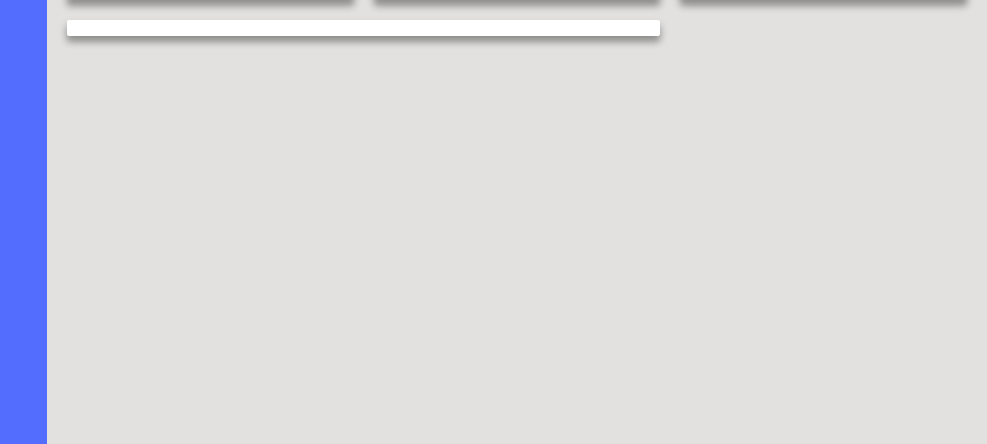
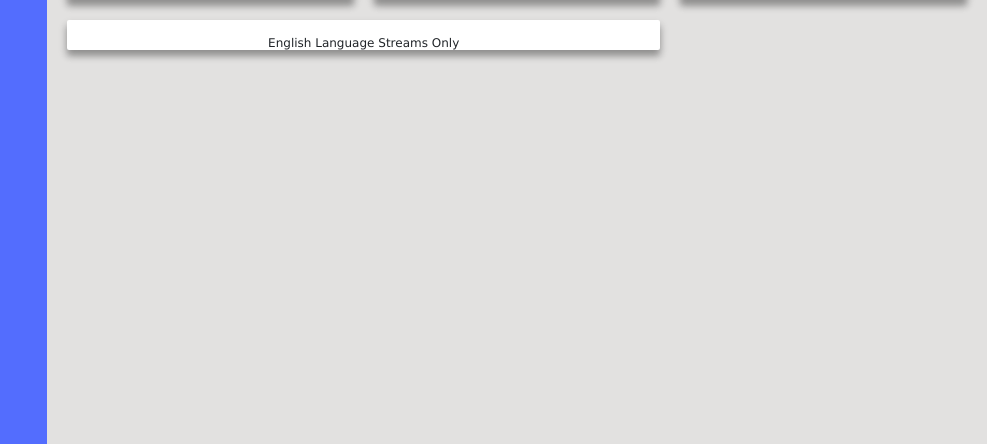
Before and after one commit to RowanMeara/EsportsTracker, a Node server app: page / in a window 1280 px wide. Shown: the part 356-800 px from the top of the page, without its empty margins (293-1280 px from the left). Run offline with Node 20, Linux system fonts and the light colour scheme; style sheets or scripts are compiled from the project's sources; some libraries are stand-ins or nearby versions.

Commit message:
Added a caption.

```diff
--- a/web/assets/stylesheets/style.sass
+++ b/web/assets/stylesheets/style.sass
@@ -48,6 +48,11 @@
   border-color: $black
   margin: 10px
   box-shadow: 0 5px 10px rgba(0, 0, 0, 0.19), 0 6px 6px rgba(0, 0, 0, 0.23)
+  figcaption
+    display: table-caption
+    text-align: center
+    font-size: 12px
+
 
 
 
@@ -98,7 +103,7 @@
 
 table.display.table
   width: 100%
-  font-size: 14px
+  font-size: 13px
 
 .nav-side-menu
   overflow: auto
--- a/web/views/index.pug
+++ b/web/views/index.pug
@@ -19,6 +19,6 @@
     .row.no-gutters
       .col-lg-8
         .card
-          .chart-container
           table.display.table(id='datatable')
+          figcaption English Language Streams Only
   script(src='/webpack/index.entry.js')
```
